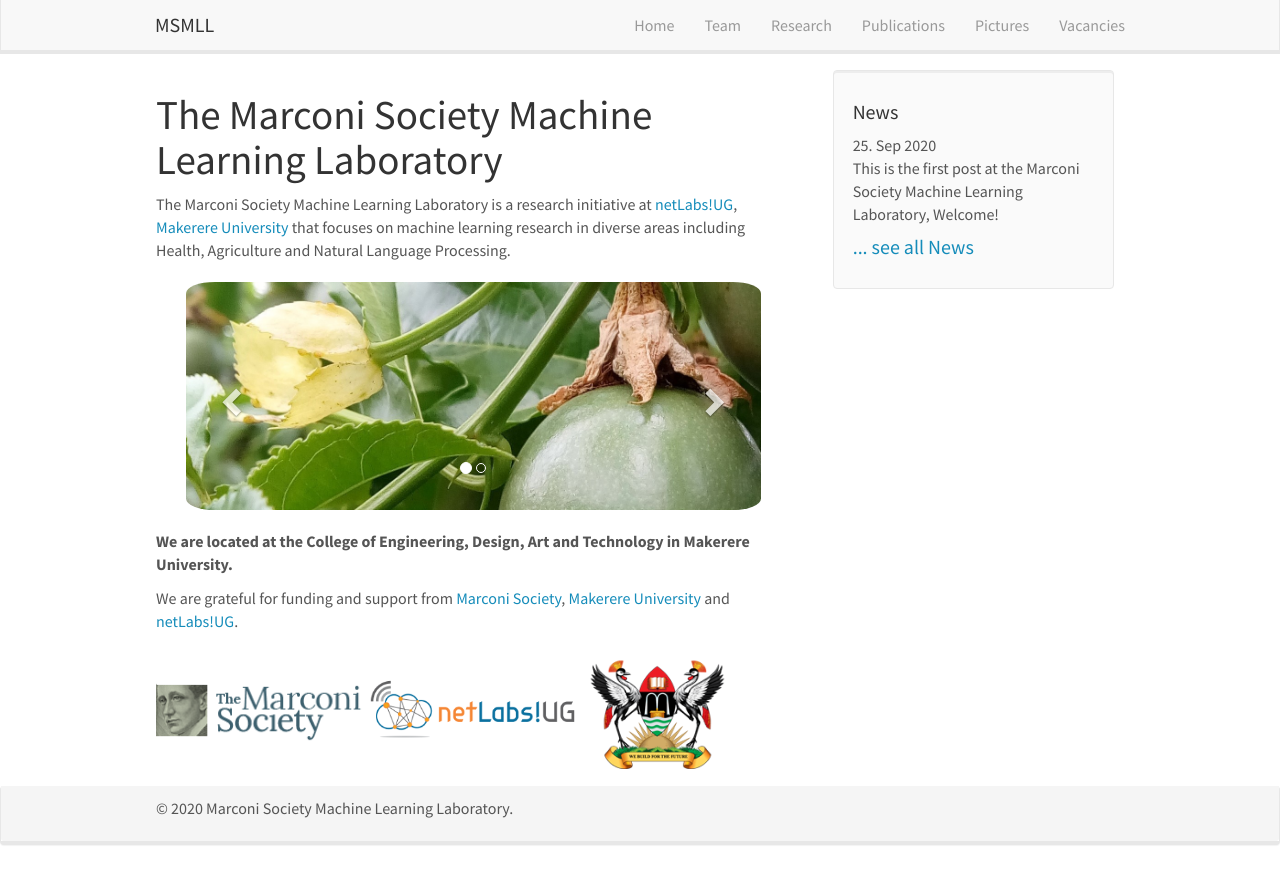
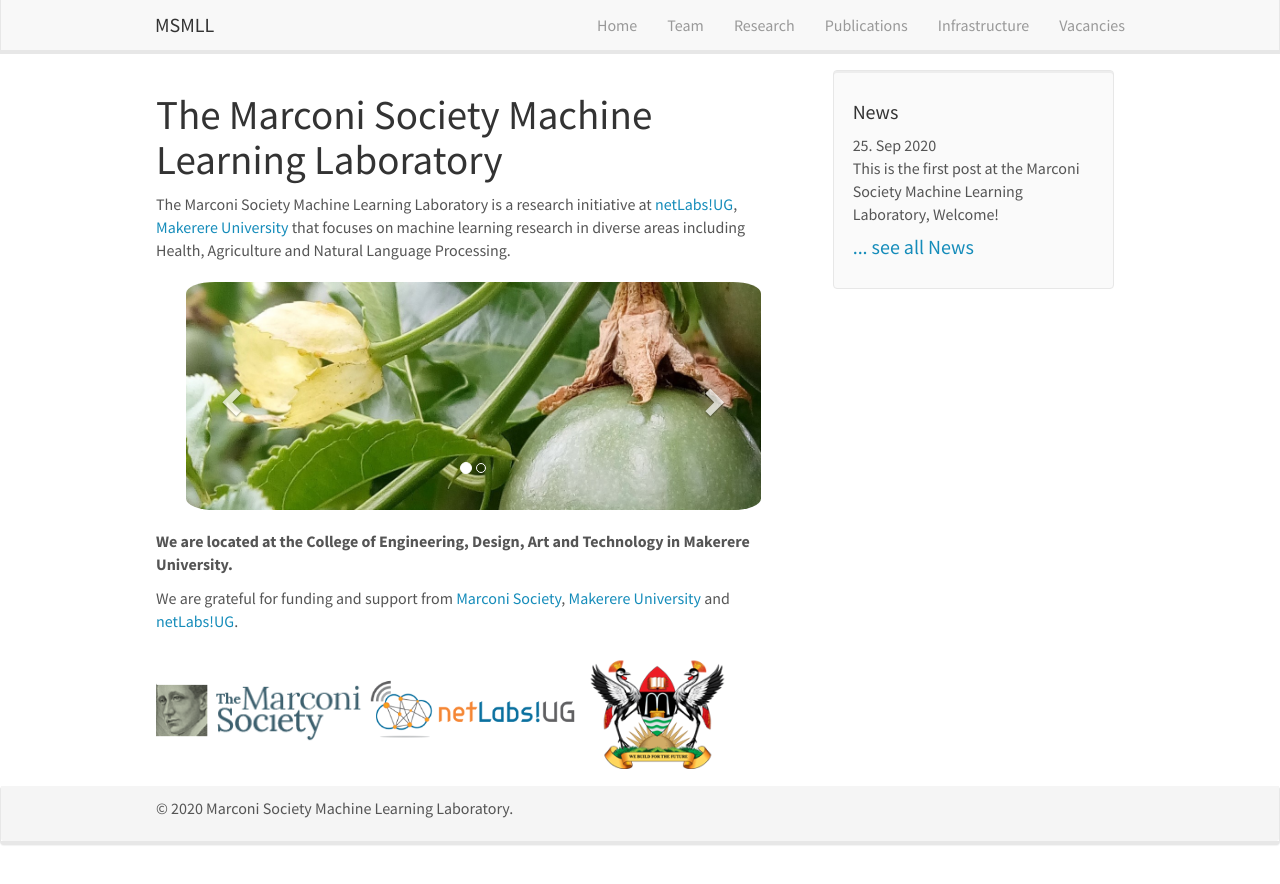
Before and after one commit to rifkatunda/marconimllab, a Jekyll site: the page built from _pages/home.md, in a window 1280 px wide. Shown: the top 884 px of the page. Built offline with Jekyll 4.4.1, drawn with Linux system fonts in a browser that asks for light colours; nearby versions of some CDN libraries.

Commit message:
Add infrastructure to navigation

```diff
--- a/_includes/header.html
+++ b/_includes/header.html
@@ -16,7 +16,7 @@
 		<li><a href="{{ site.url }}{{ site.baseurl }}/team">Team</a></li>
     <li><a href="{{ site.url }}{{ site.baseurl }}/research">Research</a></li>
 		<li><a href="{{ site.url }}{{ site.baseurl }}/publications">Publications</a></li>
-		<li><a href="{{ site.url }}{{ site.baseurl }}/pictures">Pictures</a></li>
+		<li><a href="{{ site.url }}{{ site.baseurl }}/compute">Infrastructure</a></li>
     <li><a href="{{ site.url }}{{ site.baseurl }}/vacancies">Vacancies</a></li>
 	  </ul>
 	</div>
```
